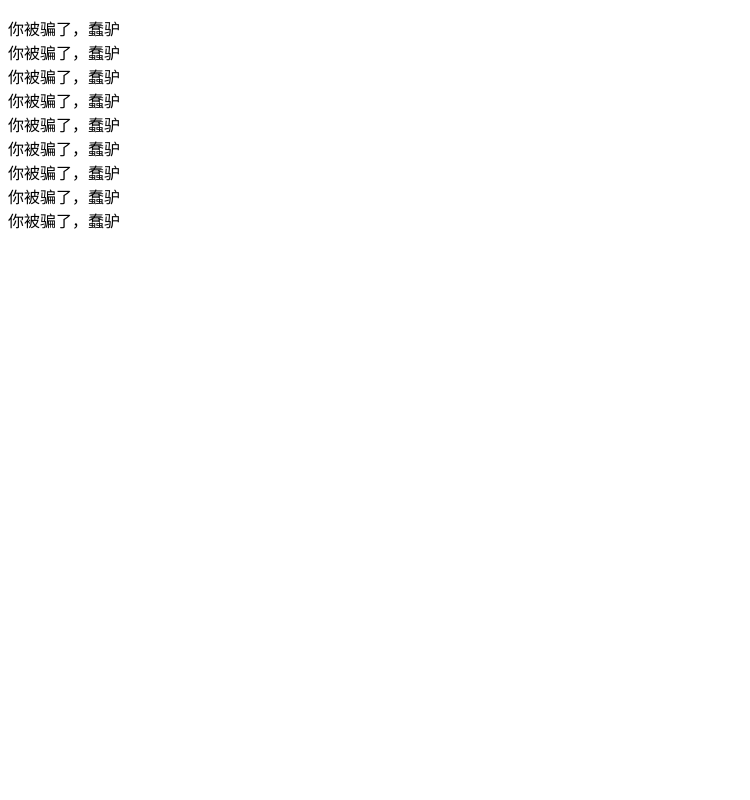
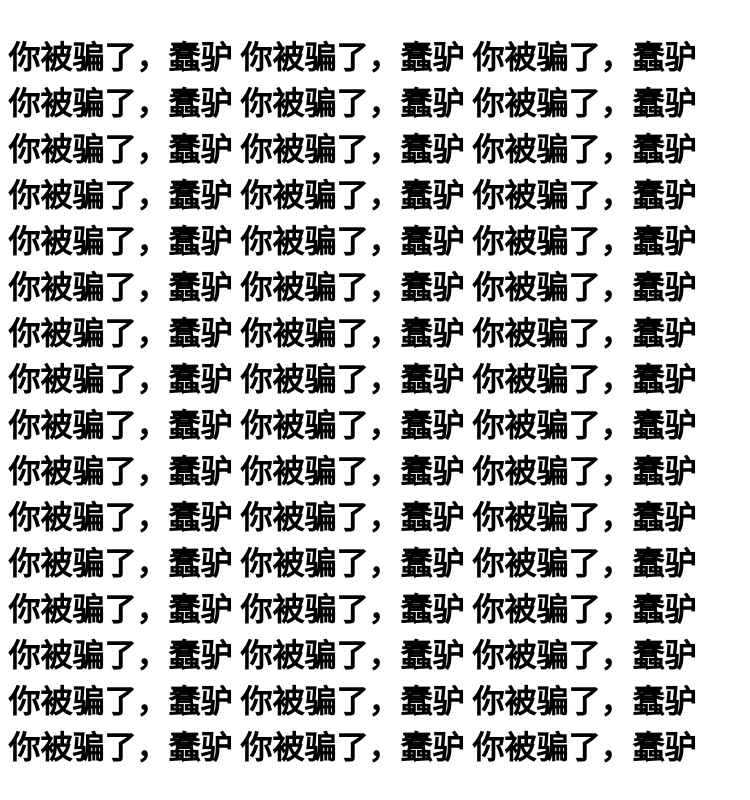
Before and after one commit to CnTelecom/CT, a plain HTML site: page index.html in a window 1280 px wide. Shown: the whole page, without its empty margins (0-750 px from the left). Drawn offline with Linux system fonts and the light colour scheme.

Commit message:
Update index.html

```diff
--- a/index.html
+++ b/index.html
@@ -6,16 +6,25 @@
     <title>11</title>
 </head>
 <body>
-    <p>
-    你被骗了，蠢驴<br>
-    你被骗了，蠢驴<br>
-    你被骗了，蠢驴<br>
-    你被骗了，蠢驴<br>
-    你被骗了，蠢驴<br>
-    你被骗了，蠢驴<br>
-    你被骗了，蠢驴<br>
-    你被骗了，蠢驴<br>
-    你被骗了，蠢驴<br>
-    </p>
+    <h1>
+        <p>
+        你被骗了，蠢驴        你被骗了，蠢驴        你被骗了，蠢驴<br>
+        你被骗了，蠢驴        你被骗了，蠢驴        你被骗了，蠢驴<br>
+        你被骗了，蠢驴        你被骗了，蠢驴        你被骗了，蠢驴<br>
+        你被骗了，蠢驴        你被骗了，蠢驴        你被骗了，蠢驴<br>
+        你被骗了，蠢驴        你被骗了，蠢驴        你被骗了，蠢驴<br>
+        你被骗了，蠢驴        你被骗了，蠢驴        你被骗了，蠢驴<br>
+        你被骗了，蠢驴        你被骗了，蠢驴        你被骗了，蠢驴<br>
+        你被骗了，蠢驴        你被骗了，蠢驴        你被骗了，蠢驴<br>
+        你被骗了，蠢驴        你被骗了，蠢驴        你被骗了，蠢驴<br>
+        你被骗了，蠢驴        你被骗了，蠢驴        你被骗了，蠢驴<br>
+        你被骗了，蠢驴        你被骗了，蠢驴        你被骗了，蠢驴<br>
+        你被骗了，蠢驴        你被骗了，蠢驴        你被骗了，蠢驴<br>
+        你被骗了，蠢驴        你被骗了，蠢驴        你被骗了，蠢驴<br>
+        你被骗了，蠢驴        你被骗了，蠢驴        你被骗了，蠢驴<br>
+        你被骗了，蠢驴        你被骗了，蠢驴        你被骗了，蠢驴<br>
+        你被骗了，蠢驴        你被骗了，蠢驴        你被骗了，蠢驴<br>
+        </p>
+    </h1>
 </body>
 </html>
```
